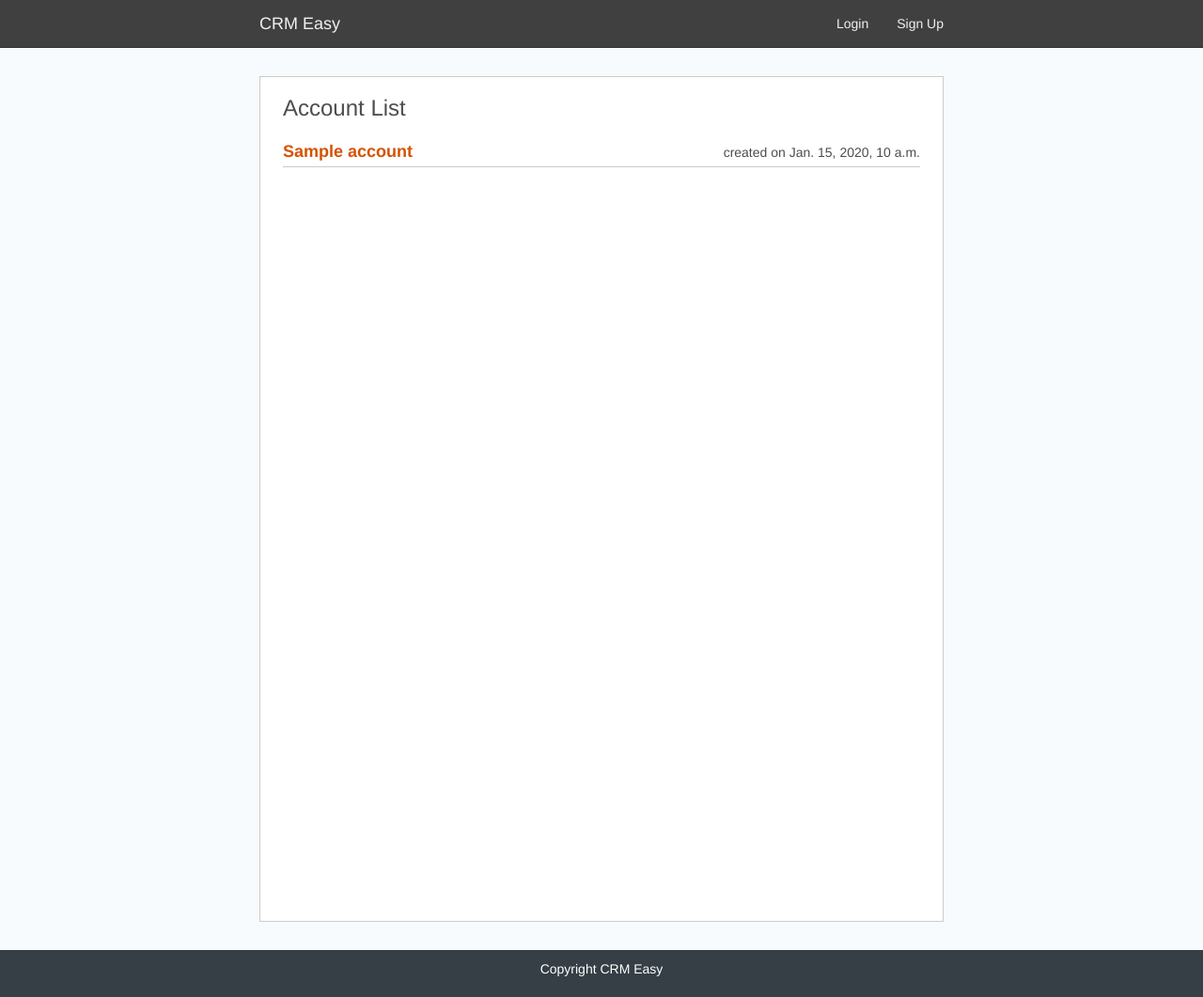
After one commit to HassenPy/CRM-easy-app, a Django app: template templates/accounts/account_list.html in a window 1280 px wide. The commit adds this page. Shown: the whole page at 94% size. Run offline with Django 3.2, Linux system fonts and the light colour scheme; the template is opened without the code that fills it: most values are stand-ins (such as "Sample title", 1, 10 or a date in 2020).

Commit message:
added account_list template; updated base with it's link

```diff
--- a/accounts/views.py
+++ b/accounts/views.py
@@ -1,4 +1,4 @@
-from django.shortcuts import render
+# from django.shortcuts import render
 from django.views.generic import ListView
 from django.contrib.auth.decorators import login_required
 
--- /dev/null
+++ b/templates/accounts/account_list.html
@@ -0,0 +1,25 @@
+{% extends 'base.html' %}
+{% block title %}Account List{% endblock title %}
+
+{% block content %}
+    <div id="content-container" class="container p-none">
+        <div id="al-container" class="side-p">
+            <div id="al-control">
+                <h3 class="ad-mh">Account List
+                    {# Add Account Link #}
+                </h3>
+                {# Account Search Form #}
+            </div>
+            {# List of Accounts #}
+            <ul id="al-group" class="strip-list">
+                {% for account in accounts %}
+                    <li class="al-item">
+                        <a href=""><h4 class="al-name">{{ account.name }}</h4></a>
+                        <span class="al-created">created on {{ account.created_on }}</span>
+                    </li>
+                {% endfor %}
+            </ul>
+            {# Pagination Section #}
+        </div>
+    </div>
+{% endblock content %}
--- a/templates/base.html
+++ b/templates/base.html
@@ -54,7 +54,7 @@
                     <ul class="nav navbar-nav navbar-right">
                         {% if user.is_authenticated %}
                             <li><a href="/logout/">Logout</a></li>
-                            <li><a href=""
+                            <li><a href="{% url 'account_list' %}"
                                    class="p-r-none">Accounts</a></li>
                             <li><a href=""
                                    class="p-r-none">({{ user.username }})</a></li>
```
